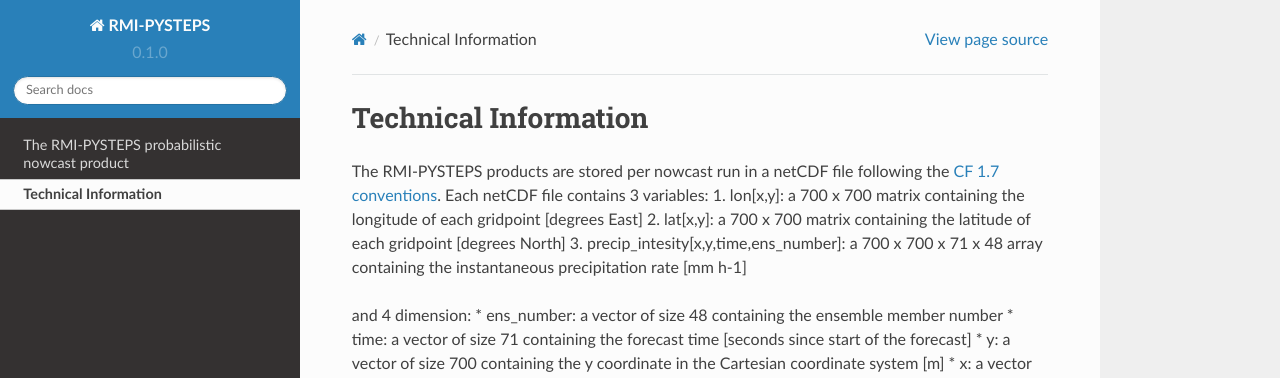
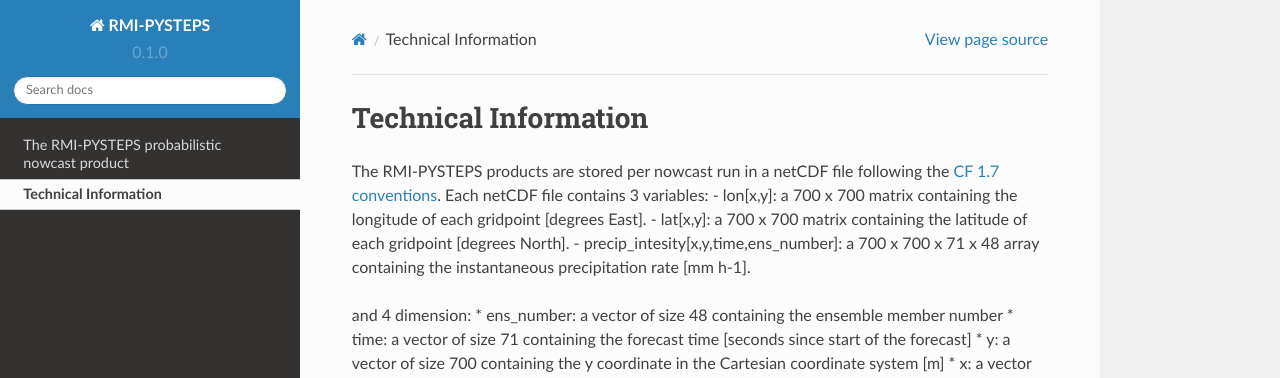
Before and after one commit to mpvginde/pySTEPS-BE, a Sphinx documentation site: the page built from docs/source/technical.rst, in a window 1280 px wide. Shown: the top 378 px of the page. Built offline with Sphinx 7.4.7 and the Read the Docs theme 2.0.0, drawn with Linux system fonts in a browser that asks for light colours.

Commit message:
Update technical.rst

```diff
--- a/docs/source/technical.rst
+++ b/docs/source/technical.rst
@@ -3,9 +3,9 @@ Technical Information
 
 The RMI-PYSTEPS products are stored per nowcast run in a netCDF file following the `CF 1.7 conventions <https://cfconventions.org/Data/cf-conventions/cf-conventions-1.7/cf-conventions.html>`_.
 Each netCDF file contains 3 variables:
-1. lon[x,y]: a 700 x 700 matrix containing the longitude of each gridpoint [degrees East]
-2. lat[x,y]: a 700 x 700 matrix containing the latitude of each gridpoint [degrees North]
-3. precip_intesity[x,y,time,ens_number]: a 700 x 700 x 71 x 48 array containing the instantaneous precipitation rate [mm h-1]
+- lon[x,y]: a 700 x 700 matrix containing the longitude of each gridpoint [degrees East].
+- lat[x,y]: a 700 x 700 matrix containing the latitude of each gridpoint [degrees North].
+- precip_intesity[x,y,time,ens_number]: a 700 x 700 x 71 x 48 array containing the instantaneous precipitation rate [mm h-1].
 
 and 4 dimension:
 * ens_number: a vector of size 48 containing the ensemble member number
```
